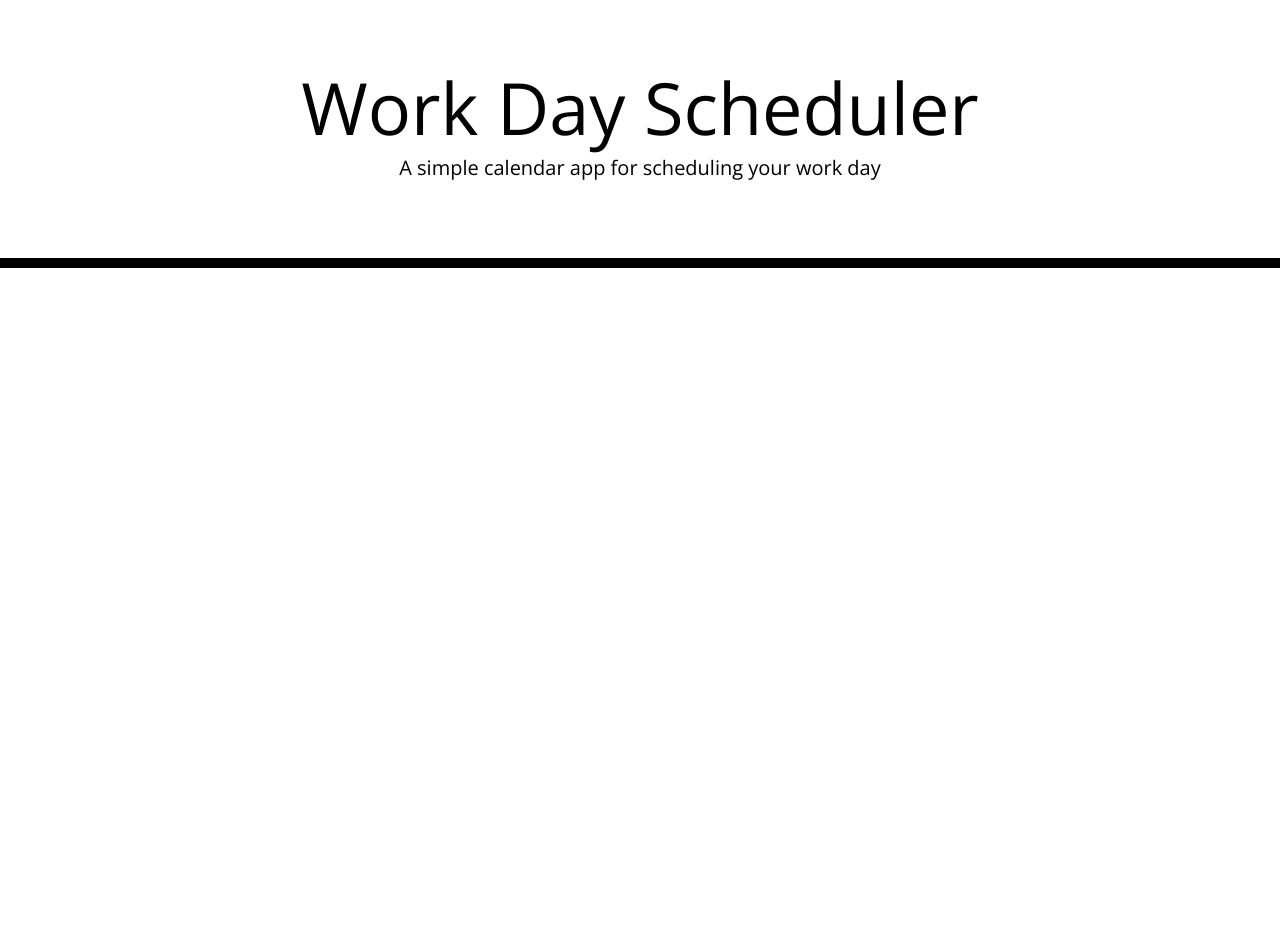
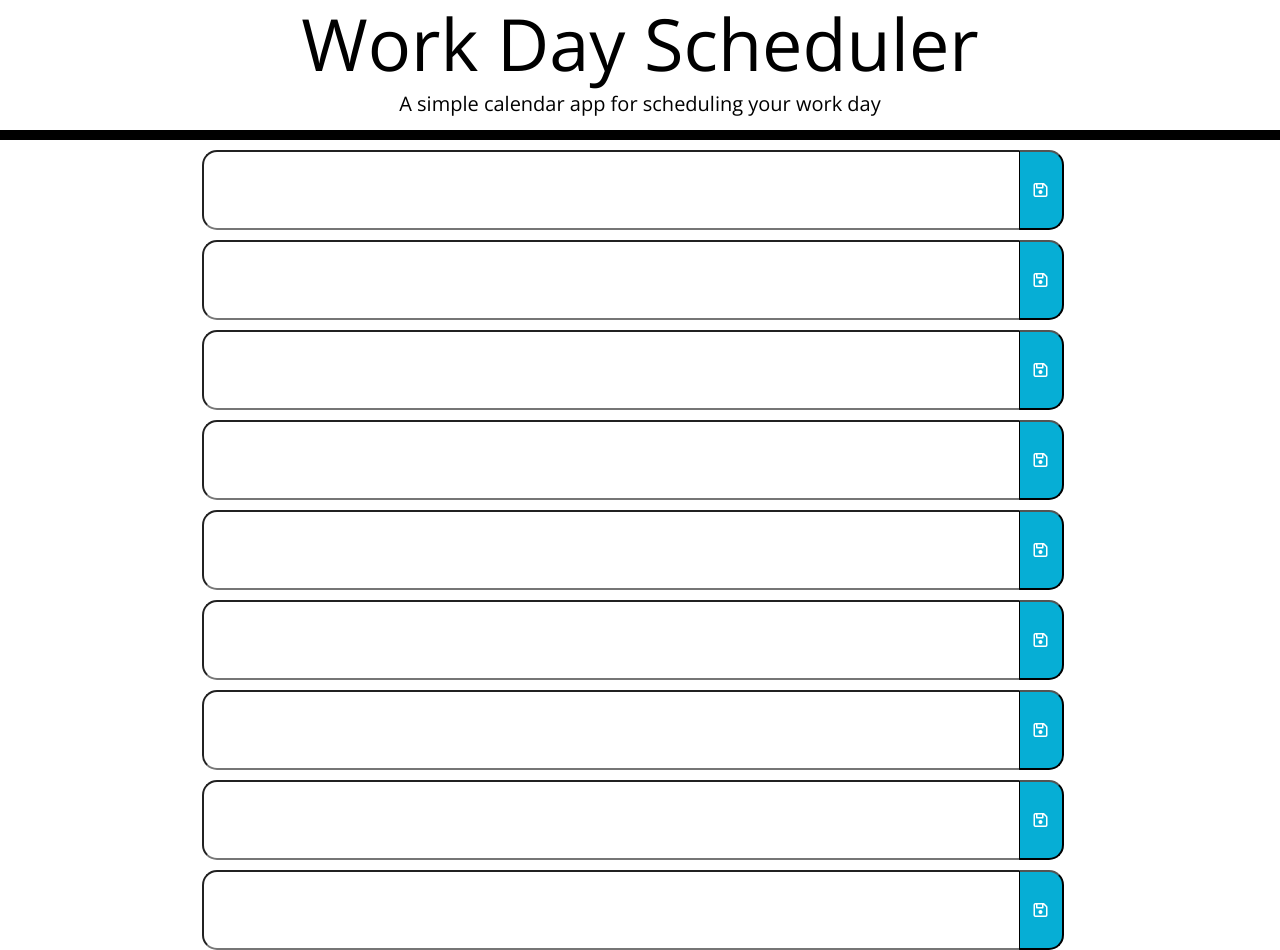
Before and after one commit to levigun/daily-planner, a plain HTML site: page index.html in a window 1280 px wide. Before the commit the page ends 800 px from the top, so only its background shows below. Drawn offline with nearby package versions, Linux system fonts and the light colour scheme; files that its build step writes are made by us from their sources.

Commit message:
made time blocks and added save button

```diff
--- a/assets/style.css
+++ b/assets/style.css
@@ -1,19 +1,17 @@
+*{
+  margin: 0;
+  padding: 0;
+  box-sizing: border-box;
+}
+
 body {
   font-family: 'Open Sans', sans-serif;
   font-size: 16px;
   line-height: 1;
+  color: black
 }
 
-textarea {
-  background: transparent;
-  border: none;
-  resize: none;
-  color: #000000;
-  border-left: 1px solid black;
-  padding: 10px;
-}
-
-.jumbotron {
+header {
   text-align: center;
   background-color: transparent;
   color: black;
@@ -21,51 +19,40 @@ textarea {
   border-bottom: 10px solid black;
 }
 
-.description {
-  white-space: pre-wrap;
-}
+form {
+  display:flex;
+  justify-content: center;
+  align-items: center;
+  min-width: 30%;
+  background: white;
+  color: black;
+  border-top: 10px solid white
 
-.time-block {
-  text-align: center;
-  border-radius: 15px;
 }
 
 .row {
   white-space: pre-wrap;
   height: 80px;
-  border-top: 1px solid white;
+  width: 65vw;
+  ;
 }
 
-.hour {
-  background-color: #ffffff;
-  color: #000000;
-  border-top: 1px dashed #000000;
+.todo-input {
+  font-size: 1rem;
+  border-radius: 15px;
 }
 
-.past {
-  background-color: #d3d3d3;
-  color: white;
-}
-
-.present {
-  background-color: #ff6961;
-  color: white;
-}
-
-.future {
-  background-color: #77dd77;
-  color: white;
-}
-
-.saveBtn {
+.todo-button {
   border-left: 1px solid black;
   border-top-right-radius: 15px;
   border-bottom-right-radius: 15px;
   background-color: #06aed5;
   color: white;
+  height: 80px;
+  width: 45px;
 }
 
-.saveBtn i:hover {
+.todo-button i:hover {
   font-size: 20px;
   transition: all 0.3s ease-in-out;
 }
--- a/index.html
+++ b/index.html
@@ -8,31 +8,92 @@
       rel="stylesheet"
       href="https://stackpath.bootstrapcdn.com/bootstrap/4.3.1/css/bootstrap.min.css"
     />
-    <link
-      rel="stylesheet"
-      href="https://use.fontawesome.com/releases/v5.8.1/css/all.css"
-      integrity="sha384-50oBUHEmvpQ+1lW4y57PTFmhCaXp0ML5d60M1M7uH2+nqUivzIebhndOJK28anvf"
-      crossorigin="anonymous"
-    />
+    <link rel="stylesheet" href="https://cdnjs.cloudflare.com/ajax/libs/font-awesome/6.0.0-beta3/css/all.min.css"
+    integrity="sha512-Fo3rlrZj/k7ujTnHg4CGR2D7kSs0v4LLanw2qksYuRlEzO+tcaEPQogQ0KaoGN26/zrn20ImR1DfuLWnOo7aBA=="
+    crossorigin="anonymous"
+    referrerpolicy="no-referrer" />
     <link
       href="https://fonts.googleapis.com/css?family=Open+Sans&display=swap"
       rel="stylesheet"
     />
-    <link rel="stylesheet" href="style.css" />
+    <link rel="stylesheet" href="assets/style.css" />
     <title>Work Day Scheduler</title>
   </head>
 
   <body>
-    <header class="jumbotron">
+
+    <header>
       <h1 class="display-3">Work Day Scheduler</h1>
       <p class="lead">A simple calendar app for scheduling your work day</p>
       <p id="currentDay" class="lead"></p>
     </header>
-    <div class="container">
-      <!-- Timeblocks go here -->
-    </div>
+
+    <form>
+      <input type="text" class="todo-input row" />
+      <button class="todo-button" type="submit">
+        <i class="fa-regular fa-floppy-disk"></i>
+      </button>
+    </form>
+
+    <form>
+      <input type="text" class="todo-input row" />
+      <button class="todo-button" type="submit">
+        <i class="fa-regular fa-floppy-disk"></i>
+      </button>
+    </form>
+
+    <form>
+      <input type="text" class="todo-input row" />
+      <button class="todo-button" type="submit">
+        <i class="fa-regular fa-floppy-disk"></i>
+      </button>
+    </form>
+
+    <form>
+      <input type="text" class="todo-input row" />
+      <button class="todo-button" type="submit">
+        <i class="fa-regular fa-floppy-disk"></i>
+      </button>
+    </form>
+
+    <form>
+      <input type="text" class="todo-input row" />
+      <button class="todo-button" type="submit">
+        <i class="fa-regular fa-floppy-disk"></i>
+      </button>
+    </form>
+
+    <form>
+      <input type="text" class="todo-input row" />
+      <button class="todo-button" type="submit">
+        <i class="fa-regular fa-floppy-disk"></i>
+      </button>
+    </form>
+
+    <form>
+      <input type="text" class="todo-input row" />
+      <button class="todo-button" type="submit">
+        <i class="fa-regular fa-floppy-disk"></i>
+      </button>
+    </form>
+
+    <form>
+      <input type="text" class="todo-input row" />
+      <button class="todo-button" type="submit">
+        <i class="fa-regular fa-floppy-disk"></i>
+      </button>
+    </form>
+
+    <form>
+      <input type="text" class="todo-input row" />
+      <button class="todo-button" type="submit">
+        <i class="fa-regular fa-floppy-disk"></i>
+      </button>
+    </form>
 
     <script src="https://cdnjs.cloudflare.com/ajax/libs/jquery/3.2.1/jquery.min.js"></script>
     <script src="https://cdnjs.cloudflare.com/ajax/libs/moment.js/2.24.0/moment.min.js"></script>
+
+    <script src="assets/script.js"></script>
   </body>
 </html>
```
Also changed, not shown: 1 other file.
